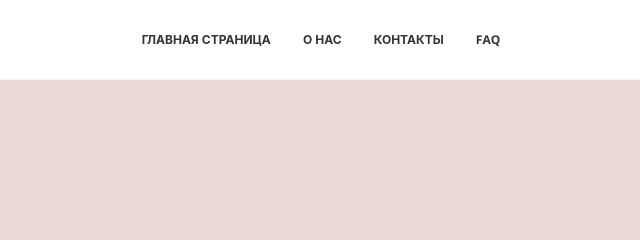
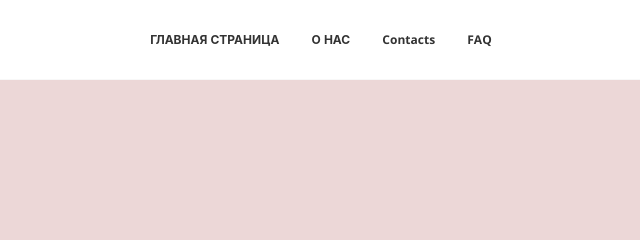
Before and after one commit to ZhexenbayArman/teashop, a plain HTML site: page index.html in a window 1280 px wide. Shown: the top 240 px of the page, 265-905 px from the left. Drawn offline with nearby package versions, Linux system fonts and the light colour scheme.

Commit message:
Contacts

```diff
--- a/index.html
+++ b/index.html
@@ -7,7 +7,7 @@
     <meta name="description" content="">
     <meta name="author" content="">
     <link href="images/favicon.png" rel="shortcut icon">
-    <title>teashop-new</title>
+    <title>teashop-newnew</title>
 
     <!--====== Google Font ======-->
     <link href="https://fonts.googleapis.com/css?family=Open+Sans:400,600,700,800" rel="stylesheet">
@@ -73,7 +73,7 @@
                             </li>
                             <li class="has-dropdown">
 
-                                <a href="contact.html">КОНТАКТЫ</i></a>
+                                <a href="contact.html">Contacts</i></a>
 
                                 <!--====== Dropdown ======-->
 
```
